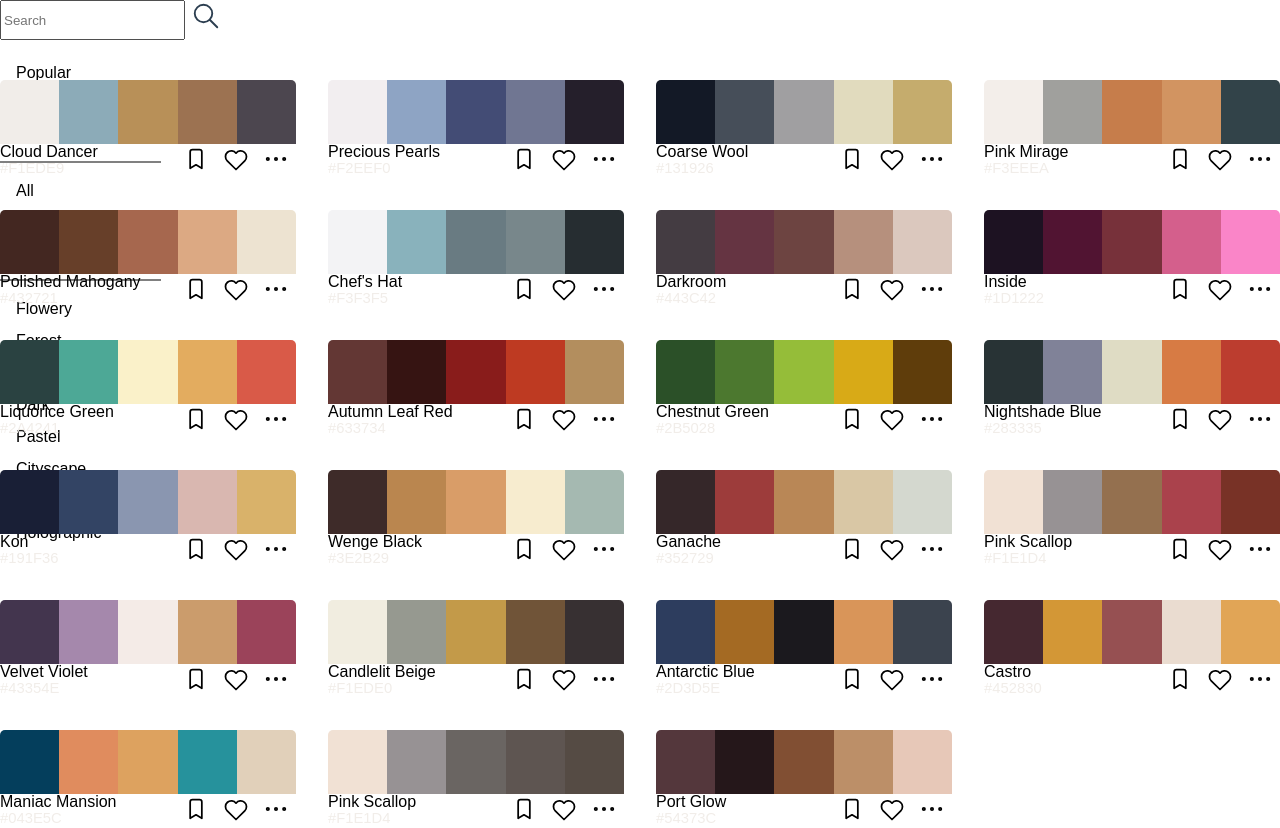
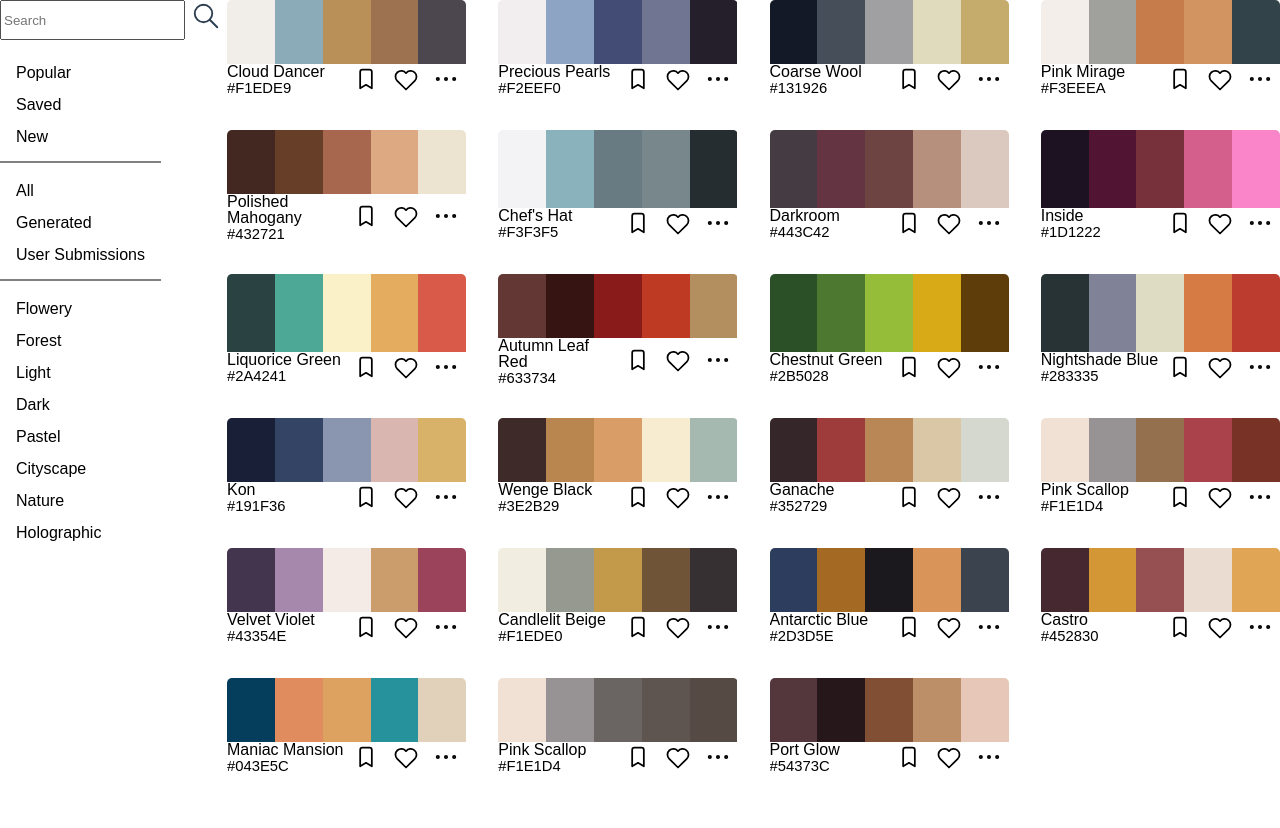
Before and after one commit to Aure-en/colorize, a React (Create React App) app: page / in a window 1280 px wide. After the commit the page ends 800 px from the top, so only its background shows below. Built offline with nearby package versions, Linux system fonts and the light colour scheme.

Commit message:
Add missing proptypes and removed unused CSS from LeftNav.

```diff
--- a/src/components/LeftNavbar/LeftNav.jsx
+++ b/src/components/LeftNavbar/LeftNav.jsx
@@ -62,22 +62,16 @@ const LeftNav = () => (
 
 const Nav = styled.nav`
   background: #FFFF;
-    height: 80px;
   display: flex;
   flex-direction: column;
   align-items: start;
   justify-content: start;
-    padding: 0.5rem calc(100vw - 1000px) /2);
 `;
 const NavLink = styled(Link)`
   color: #000;
-display: flex;
-align-items: center;
-flex-direction: column;
   text-decoration: none;
   padding: 0 1rem;
   padding-bottom: 1em;
-height: 100%;
   cursor: pointer;
 
   &.active {
@@ -89,7 +83,6 @@ const NavMenu = styled.div`
   display: flex;
   align-items: start;
   flex-direction: column;
-margin-right: -24px;
 
   @media screen and (max-width: 768px) {
     display: none;
@@ -107,7 +100,6 @@ height: 40px;
 
 const Btn = styled.button`
   display: flex;
-
 `;
 
 const Line = styled.div`
--- a/src/components/color/Name.jsx
+++ b/src/components/color/Name.jsx
@@ -21,7 +21,7 @@ Name.propTypes = {
 };
 
 const Code = styled.small`
-  color: ${(props) => props.theme.primary};
+  color: ${(props) => props.theme.$color};
   font-size: 0.925rem;
   text-transform: uppercase;
 `;
--- a/src/components/palettes/Buttons/Buttons.jsx
+++ b/src/components/palettes/Buttons/Buttons.jsx
@@ -1,16 +1,21 @@
 import React from 'react';
+import PropTypes from 'prop-types';
 import styled from 'styled-components';
 import ButtonLike from './ButtonLike';
 import ButtonSave from './ButtonSave';
 import ButtonMore from './ButtonMore';
 
-const Buttons = ({ palette }) => (
+const Buttons = ({ paletteId }) => (
   <Wrapper>
-    <ButtonSave paletteId={palette.id} />
-    <ButtonLike paletteId={palette.id} />
-    <ButtonMore paletteId={palette.id} />
+    <ButtonSave paletteId={paletteId} />
+    <ButtonLike paletteId={paletteId} />
+    <ButtonMore paletteId={paletteId} />
   </Wrapper>
 );
+
+Buttons.propTypes = {
+  paletteId: PropTypes.number.isRequired,
+};
 
 const Wrapper = styled.div`
   display: flex;
--- a/src/components/palettes/Card.jsx
+++ b/src/components/palettes/Card.jsx
@@ -20,7 +20,7 @@ const Card = ({ palette }) => {
       </Colors>
       <Informations>
         <Name color={currentColor} />
-        <Buttons palette={palette} />
+        <Buttons paletteId={palette.id} />
       </Informations>
     </Wrapper>
   );
--- a/src/routes/Home.jsx
+++ b/src/routes/Home.jsx
@@ -1,12 +1,18 @@
 import React from 'react';
+import styled from 'styled-components';
 import Palettes from '../components/palettes/Palettes';
 import LeftNav from '../components/LeftNavbar/LeftNav';
 
 const Home = () => (
-  <div>
+  <Wrapper>
     <LeftNav />
     <Palettes />
-  </div>
+  </Wrapper>
 );
 
 export default Home;
+
+const Wrapper = styled.div`
+  display: grid;
+  grid-template-columns: auto 1fr;
+`;
```
Lines whose indentation alone changed are shown as unchanged.
